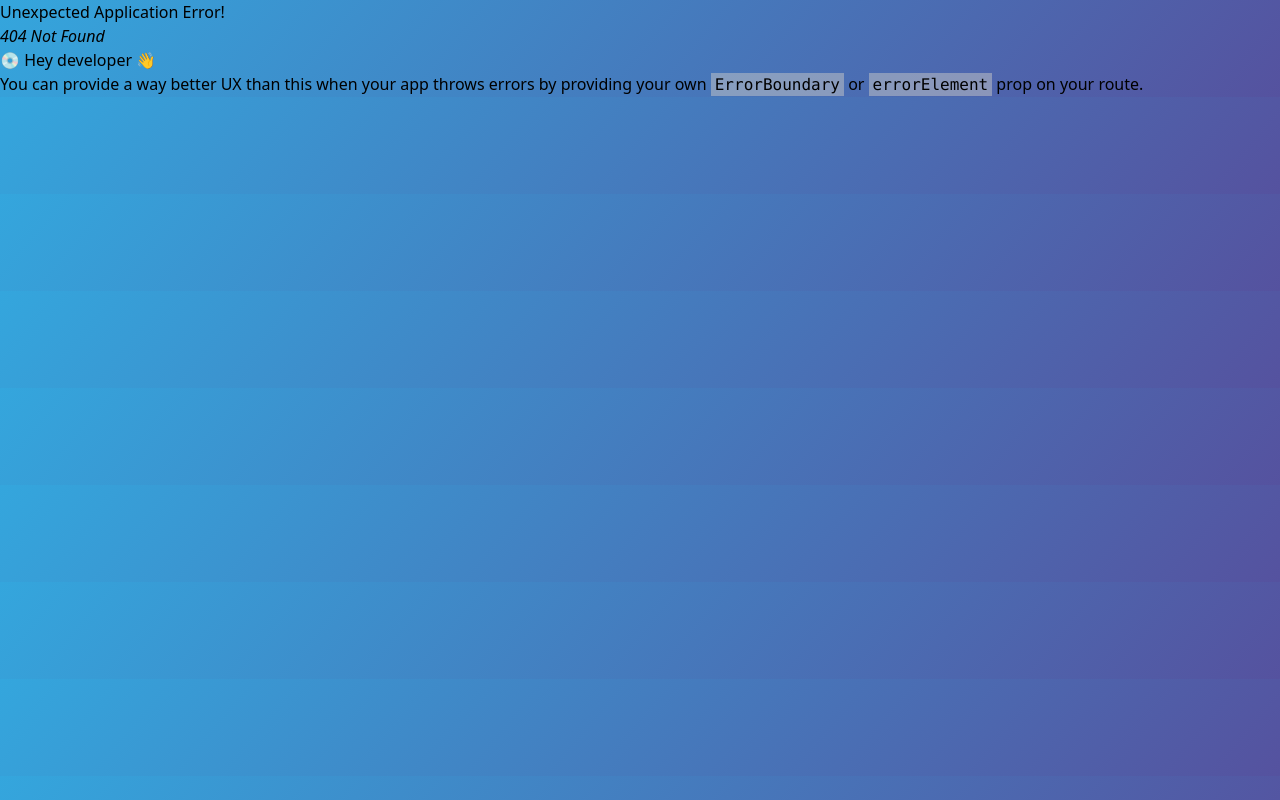
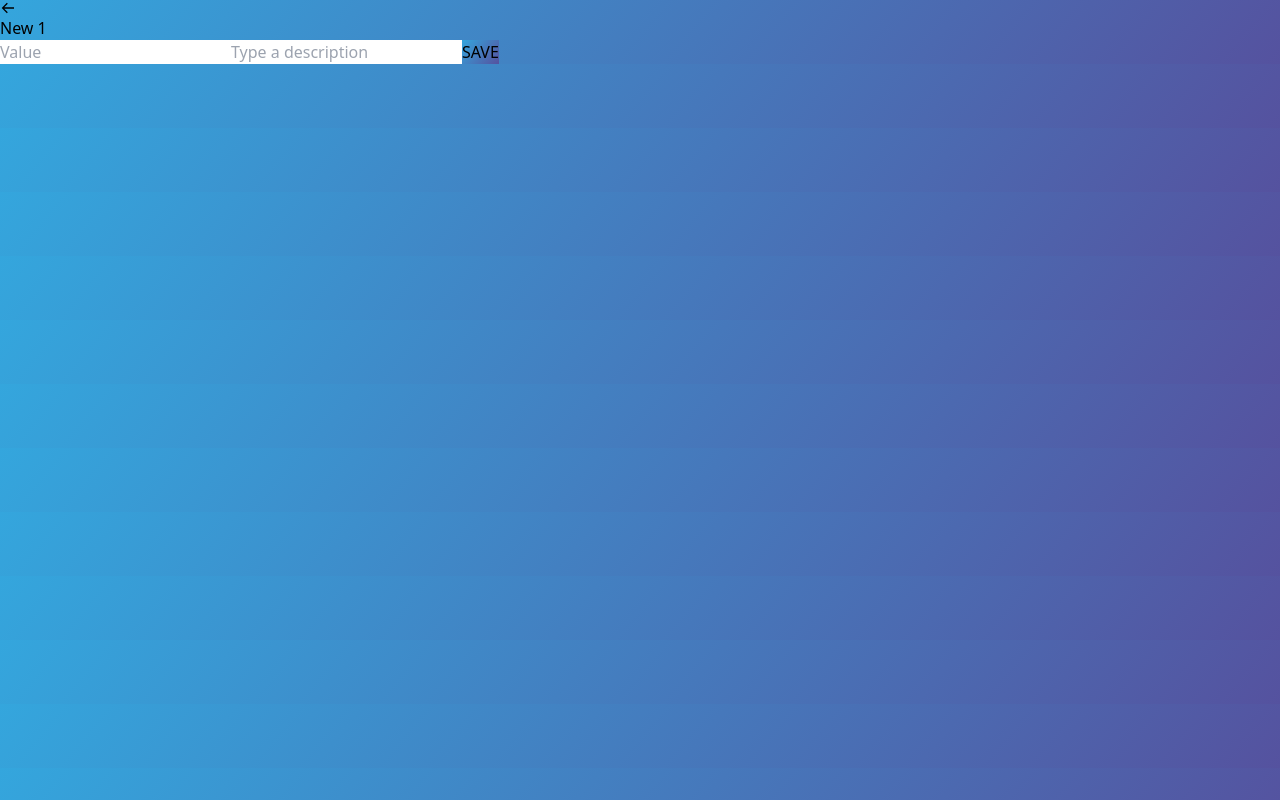
Before and after one commit to Flaviocrtt/diowallet-spa, a React (Vite) app: page /transaction/1 in a window 1280 px wide. Before the commit this address had no page. Built offline with nearby package versions, Linux system fonts and the light colour scheme.

Commit message:
feat: tela de nova transação

```diff
--- a/src/components/Button.jsx
+++ b/src/components/Button.jsx
@@ -1,8 +1,10 @@
 
 import { BiPlusCircle, BiMinusCircle } from 'react-icons/bi';
+import { useNavigate } from 'react-router-dom';
 // eslint-disable-next-line react/prop-types
-export default function Button({type, text, icon}){
+export default function Button({type, text, icon, transactionType}){
     let IconConponnent;
+    const navigate = useNavigate();
 
     if(icon==="plus") IconConponnent = BiPlusCircle;
     if(icon==="minus") IconConponnent = BiMinusCircle;
@@ -10,7 +12,8 @@ export default function Button({type, text, icon}){
     return (
         <button
             type={type}
-            className="px-4 py-2 rounded w-full font-bold text-white text-2xl bg-indigo-600 flex items-center justify-center gap-2">
+            className="px-4 py-2 rounded w-full font-bold text-white text-2xl bg-indigo-600 flex items-center justify-center gap-2"
+            onClick={ () => { transactionType && navigate('/transaction/' + transactionType)}} >
             {IconConponnent && <IconConponnent/>}
             {text}
         </button>
--- a/src/main.jsx
+++ b/src/main.jsx
@@ -8,6 +8,7 @@ import Signin from './pages/Signin'
 import Signup from './pages/Signup'
 import Home from './pages/Home'
 import './index.css'
+import NewTransaction from './pages/NewTransaction';
 
 const router = createBrowserRouter([
 
@@ -27,6 +28,10 @@ const router = createBrowserRouter([
     path: "/signup",
     element: < Signup/>,
   },
+  {
+    path: "transaction/:type",
+    element: <NewTransaction/>
+    }
 ]);
 
 ReactDOM.createRoot(document.getElementById('root')).render(
--- a/src/pages/Home.jsx
+++ b/src/pages/Home.jsx
@@ -20,11 +20,8 @@ export default function Home(){
 
     async function getUserLogged() {
         try{
-        const response = await userLogged();
-        console.log(response.status);
-
-
-        setUser(response.data);
+            const response = await userLogged();
+            setUser(response.data);
         }catch(error){
             console.log(error);
             alert(error.message);
@@ -78,8 +75,8 @@ export default function Home(){
                     </section>
 
             <footer className='w-full pt-2 flex gap-2 text-white text-lg font-bold'>
-                    <Button text="New Input" type="button" icon="plus"/>
-                    <Button text="New Output" type="button" icon="minus"/>
+                    <Button text="New Input" type="button" icon="plus" transactionType="input"/>
+                    <Button text="New Output" type="button" icon="minus" transactionType="output"/>
             </footer>
 
         </main>
--- /dev/null
+++ b/src/pages/NewTransaction.jsx
@@ -0,0 +1,45 @@
+import { useParams } from "react-router-dom";
+import { BiArrowBack } from "react-icons/bi";
+import { Link } from "react-router-dom";
+import { useForm } from "react-hook-form";
+import { zodResolver } from "@hookform/resolvers/zod";
+import { transactionSchema } from "../schemas/transactionSchema";
+import Input from "../components/Input";
+import ErrorInput from "../components/ErrorInput";
+import Button from "../components/Button";
+
+export default function NewTransaction(){
+    const { type } = useParams();
+
+    const {
+        register,
+        handleSubmit,
+        formState: {errors}
+    } = useForm({resolver: zodResolver(transactionSchema)});
+
+    function handleSubmitForm(data){
+        console.log(data);
+    }
+
+    return (
+    <div className="flex flex-col items-center justify-around bg-zinc-900 rounded p-8 w-[35rem] h-[35rem] relative">
+        <header className="flex items-start">
+            <Link to="/home" className="hover:text-sky-600">
+                <BiArrowBack className="text-white absolute top-3 left-3 text-2xl"/>
+            </Link>
+            <h1 className="text-2xl text-white font-bold">New {type}</h1>
+        </header>
+        <form onSubmit={handleSubmit(handleSubmitForm)} className="flex flex-col justify-center gap-4 w-full text-2xl">
+
+            <Input type="number" placeholder="Value" name="value" register={register}/>
+            {errors.value && <ErrorInput text={errors.value.message}/> }
+
+            <Input type="text" placeholder="Type a description" name="description" register={register}/>
+            {errors.description && <ErrorInput text={errors.description.message}/> }
+
+            <Button type="submit" text="SAVE"/>
+        </form>
+
+    </div>
+    )
+}
--- /dev/null
+++ b/src/schemas/transactionSchema.js
@@ -0,0 +1,8 @@
+
+import { z } from "zod";
+
+export const transactionSchema = z.object({
+    value: z.string().transform((value) => Number(value)),
+    description: z.string().min(3, "digite pelo menos 3 caractaeres"),
+    confirmPassword: z.string(),
+});
```
